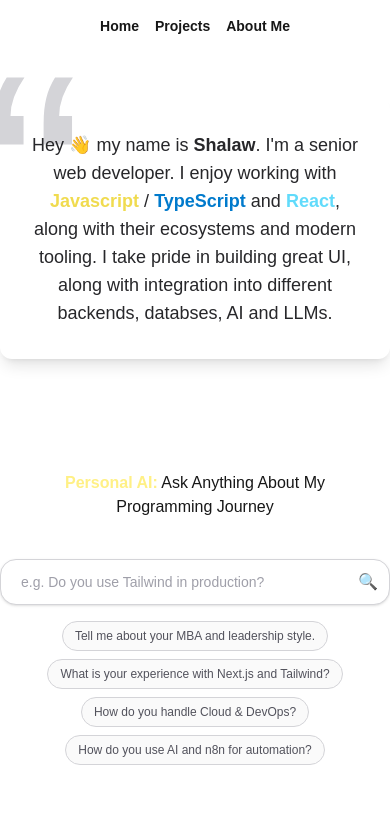
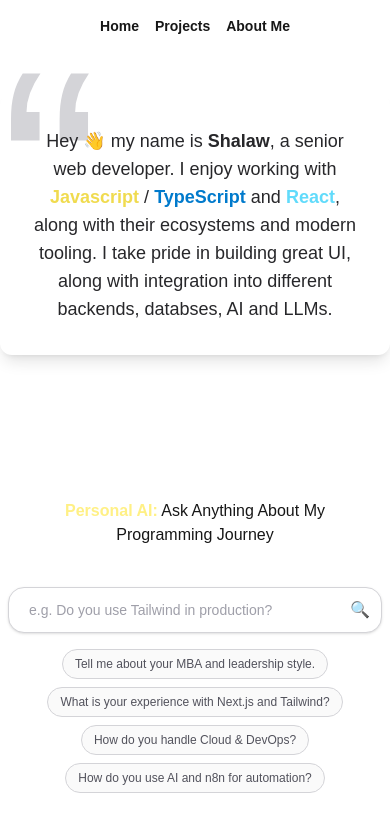
Before and after one commit to shalawfatah/ai_integrated_profile, a Next.js app: page / in a window 390 px wide. Shown: the top 832 px of the page. Built offline with nearby package versions, Linux system fonts and the light colour scheme.

Commit message:
Fixed some layout problems on mobile

```diff
--- a/app/components/AboutQuote.tsx
+++ b/app/components/AboutQuote.tsx
@@ -1,12 +1,12 @@
 export default function AboutMeQuote() {
   return (
-    <div className="max-w-3xl mx-auto p-8 rounded-xl shadow-lg relative">
-      <span className="text-[300px] text-zinc-300 dark:text-zinc-700 absolute -top-36 -left-4 select-none">
+    <div className="max-w-3xl mx-auto p-8 rounded-xl shadow-lg relative my-8">
+      <span className="text-[300px] text-zinc-300 dark:text-zinc-700 absolute -top-36 -left-4 select-none mx-4">
         “
       </span>
 
       <p className="text-lg text-zinc-800 dark:text-zinc-100 relative z-10 text-center">
-        Hey 👋 my name is <strong>Shalaw</strong>. I'm a senior web developer. I
+        Hey 👋 my name is <strong>Shalaw</strong>, a senior web developer. I
         enjoy working with{" "}
         <span className="text-[#F0DB4F] font-bold">Javascript</span> /
         <span className="text-[#007ACC] font-bold"> TypeScript</span> and{" "}
--- a/app/components/SearchInput.tsx
+++ b/app/components/SearchInput.tsx
@@ -45,7 +45,7 @@
         Anything About My Programming Journey
       </h2>
 
-      <div className="space-y-4">
+      <div className="space-y-4 m-2">
         <div className="relative">
           <input
             type="text"
@@ -69,7 +69,7 @@
             className="
               absolute right-3 top-1/2 -translate-y-1/2
               text-zinc-400 hover:text-zinc-600 transition
-              disabled:opacity-50
+              disabled:opacity-50 cursor-pointer
             "
             aria-label="Ask AI"
           >
```
